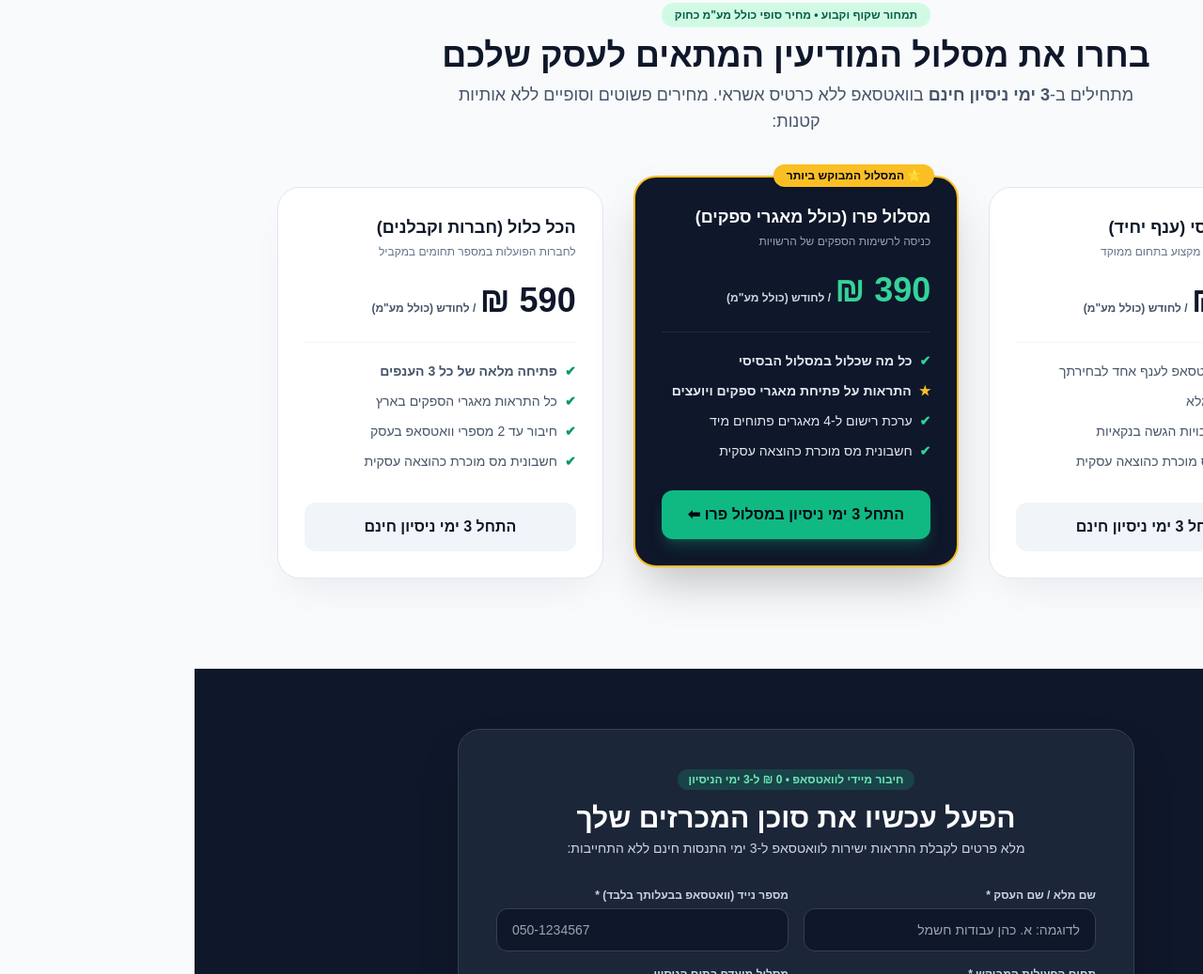
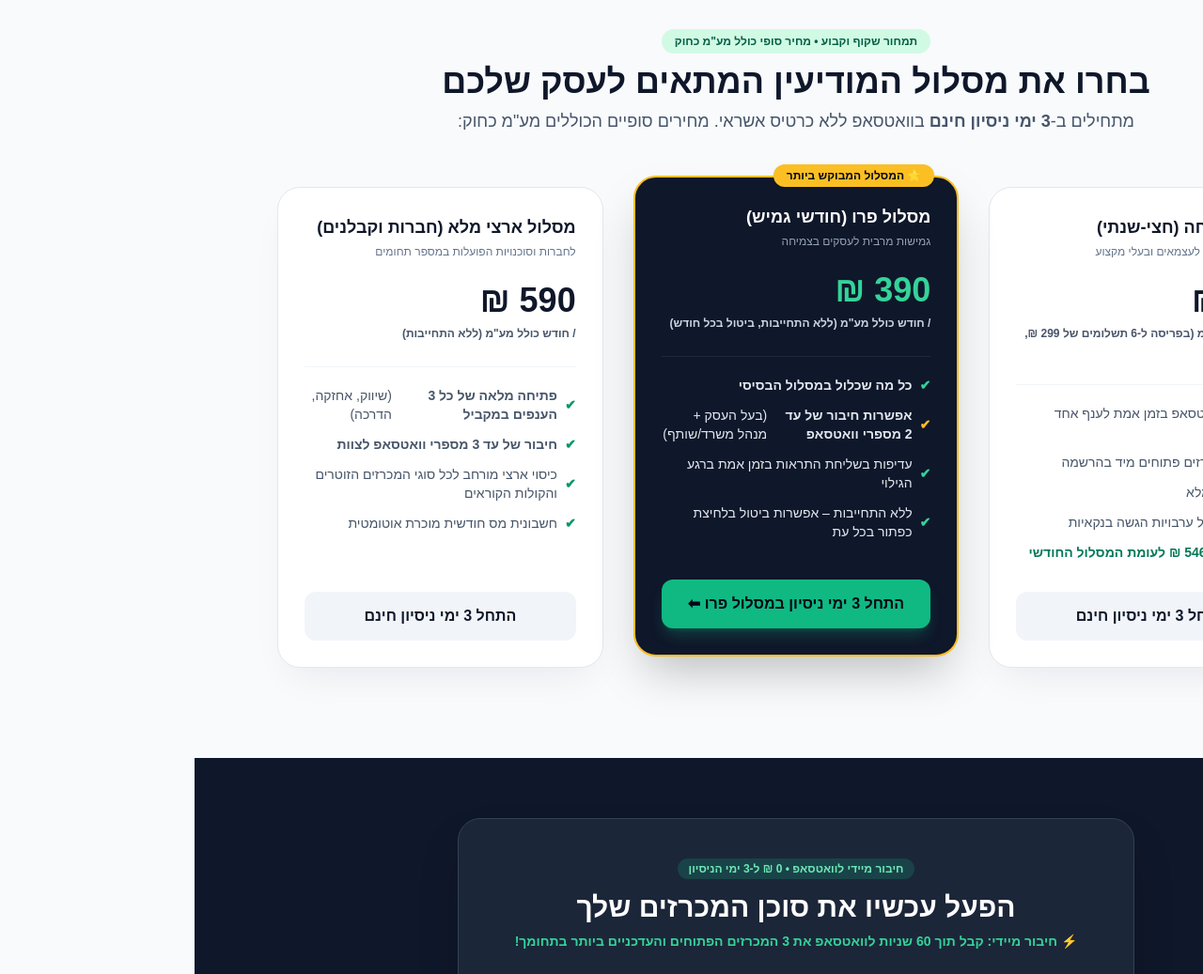
Before and after one commit to Wonderful121/tender-pro-site, a plain HTML site: page index.html in a window 1280 px wide. Shown: the part 1763-2800 px from the top of the page at 94% size. Drawn offline with nearby package versions, Linux system fonts and the light colour scheme.

Commit message:
Update index.html

```diff
--- a/index.html
+++ b/index.html
@@ -11,7 +11,7 @@
     <meta http-equiv="Content-Security-Policy" content="default-src 'self'; script-src 'self' 'unsafe-inline' https://cdn.tailwindcss.com; style-src 'self' 'unsafe-inline' https://fonts.googleapis.com; font-src 'self' https://fonts.gstatic.com; img-src 'self' data: https:; connect-src 'self' https://cdn.tailwindcss.com https://*.make.com https://*.us2.make.com https://hook.us2.make.com https://*.eu1.make.celonis.com https://*.eu2.make.celonis.com; frame-ancestors 'none'; base-uri 'self'; form-action 'self';">
 
     <title>מכרז פרו | מודיעין מכרזים ועבודות לעסקים ישירות לוואטסאפ</title>
-    <meta name="description" content="מערכת מודיעין מכרזים זוטרים, בקשות להצעות מחיר ומאגרי ספקים ללא ערבות הגשה בנקאית לעסקים, פרילנסרים וחברות בישראל – ישירות לוואטסאפ.">
+    <meta name="description" content="מערכת מודיעין מכרזים זוטרים, בקשות להצעות מחיר ועבודות ללא ערבות הגשה בנקאית לעסקים, פרילנסרים וחברות בישראל – ישירות לוואטסאפ.">
     <link rel="icon" type="image/jpeg" href="logo.jpg">
 
     <!-- Tailwind CSS -->
@@ -139,7 +139,7 @@
                     </h1>
 
                     <p class="text-slate-300 text-base sm:text-xl leading-relaxed font-normal max-w-2xl">
-                        במקום לנבור ב-250 אתרי עיריות ולקרוא חוברות PDF של 60 עמודים: חמ"ל הסריקה שלנו מאתר עבורך <strong class="text-white">רק מכרזים זוטרים, בקשות להצעות מחיר ומאגרי ספקים ללא ערבות הגשה בנקאית</strong>, ומתמצת אותם ל-5 שורות ברורות בנייד.
+                        במקום לנבור ב-250 אתרי עיריות ולקרוא חוברות PDF של 60 עמודים: חמ"ל הסריקה שלנו מאתר עבורך <strong class="text-white">רק מכרזים זוטרים, בקשות להצעות מחיר ועבודות ללא ערבות הגשה בנקאית</strong>, ומתמצת אותם ל-5 שורות ברורות בנייד.
                     </p>
 
                     <div class="grid grid-cols-1 sm:grid-cols-3 gap-3 pt-2">
@@ -163,7 +163,7 @@
                         </a>
                         <div class="text-xs text-slate-400 flex flex-col justify-center space-y-1 px-2">
                             <span>🔒 ללא צורך בכרטיס אשראי להרשמה</span>
-                            <span>⚡ חיבור מיידי + בונוס 4 מאגרי ספקים פתוחים</span>
+                            <span class="text-emerald-400 font-bold">⚡ חיבור מיידי: קבל תוך 60 שניות לוואטסאפ את 3 המכרזים הפתוחים והעדכניים ביותר בתחומך!</span>
                         </div>
                     </div>
                 </div>
@@ -276,7 +276,7 @@
             </div>
         </section>
 
-        <!-- Pricing Section (Flat Final Prices) -->
+        <!-- Pricing Section (Updated 3-Tier Model - All VAT Inclusive) -->
         <section id="pricing" class="py-16 lg:py-24 max-w-6xl mx-auto px-4 sm:px-6">
             <div class="text-center max-w-3xl mx-auto mb-14">
                 <span class="bg-emerald-100 text-emerald-800 font-bold text-xs px-3.5 py-1.5 rounded-full">תמחור שקוף וקבוע • מחיר סופי כולל מע"מ כחוק</span>
@@ -284,73 +284,74 @@
                     בחרו את מסלול המודיעין המתאים לעסק שלכם
                 </h2>
                 <p class="text-slate-600 mt-2 text-base sm:text-lg">
-                    מתחילים ב-<strong>3 ימי ניסיון חינם</strong> בוואטסאפ ללא כרטיס אשראי. מחירים פשוטים וסופיים ללא אותיות קטנות:
+                    מתחילים ב-<strong>3 ימי ניסיון חינם</strong> בוואטסאפ ללא כרטיס אשראי. מחירים סופיים הכוללים מע"מ כחוק:
                 </p>
             </div>
 
             <div class="grid md:grid-cols-3 gap-8 items-stretch">
-                <!-- Basic Plan -->
+                <!-- Plan 1: מסלול צמיחה (חצי-שנתי) -->
                 <div class="bg-white border border-slate-200 rounded-3xl p-7 flex flex-col justify-between card-shadow">
                     <div>
-                        <h3 class="text-lg font-bold text-slate-900">מסלול בסיסי (ענף יחיד)</h3>
-                        <p class="text-xs text-slate-500 mt-1">לפרילנסרים ובעלי מקצוע בתחום ממוקד</p>
+                        <h3 class="text-lg font-bold text-slate-900">מסלול צמיחה (חצי-שנתי)</h3>
+                        <p class="text-xs text-slate-500 mt-1">המסלול המשתלם לעצמאים ובעלי מקצוע</p>
                         <div class="my-6">
                             <span class="text-4xl font-black text-slate-900">299 ₪</span>
-                            <span class="text-xs text-slate-600 font-bold">/ לחודש (כולל מע"מ)</span>
+                            <span class="block text-xs text-slate-600 font-bold mt-1.5 leading-relaxed">/ חודש כולל מע"מ (בפריסה ל-6 תשלומים של 299 ₪, סה"כ 1,794 ₪)</span>
                         </div>
                         <ul class="space-y-3 text-sm text-slate-600 border-t border-slate-100 pt-5">
-                            <li class="flex items-center gap-2"><span class="text-emerald-600 font-bold" aria-hidden="true">✔</span> התראות וואטסאפ לענף אחד לבחירתך</li>
+                            <li class="flex items-center gap-2"><span class="text-emerald-600 font-bold" aria-hidden="true">✔</span> התראות וואטסאפ בזמן אמת לענף אחד לבחירתך</li>
+                            <li class="flex items-center gap-2"><span class="text-emerald-600 font-bold" aria-hidden="true">✔</span> קבלת 3 מכרזים פתוחים מיד בהרשמה</li>
                             <li class="flex items-center gap-2"><span class="text-emerald-600 font-bold" aria-hidden="true">✔</span> כיסוי ארצי מלא</li>
-                            <li class="flex items-center gap-2"><span class="text-emerald-600 font-bold" aria-hidden="true">✔</span> סינון של ערבויות הגשה בנקאיות</li>
-                            <li class="flex items-center gap-2"><span class="text-emerald-600 font-bold" aria-hidden="true">✔</span> חשבונית מס מוכרת כהוצאה עסקית</li>
+                            <li class="flex items-center gap-2"><span class="text-emerald-600 font-bold" aria-hidden="true">✔</span> סינון מלא של ערבויות הגשה בנקאיות</li>
+                            <li class="flex items-center gap-2 font-bold text-emerald-700"><span class="text-emerald-600" aria-hidden="true">✔</span> חיסכון של 546 ₪ לעומת המסלול החודשי</li>
                         </ul>
                     </div>
-                    <button type="button" onclick="selectPlan('בסיסי - 299 שח')" class="mt-8 w-full bg-slate-100 hover:bg-slate-200 text-slate-900 font-bold py-3.5 rounded-xl transition">
+                    <button type="button" onclick="selectPlan('צמיחה (חצי שנתי) - 299 שח כולל מעמ')" class="mt-8 w-full bg-slate-100 hover:bg-slate-200 text-slate-900 font-bold py-3.5 rounded-xl transition">
                         התחל 3 ימי ניסיון חינם
                     </button>
                 </div>
 
-                <!-- Pro Plan -->
+                <!-- Plan 2: מסלול פרו (חודשי גמיש) - ⭐ המבוקש ביותר -->
                 <div class="bg-slate-900 text-white border-2 border-amber-400 rounded-3xl p-7 flex flex-col justify-between shadow-2xl relative transform md:-translate-y-3">
                     <div class="absolute -top-3.5 right-6 bg-amber-400 text-slate-950 font-black text-xs px-3.5 py-1 rounded-full shadow">
                         ⭐ המסלול המבוקש ביותר
                     </div>
                     <div>
-                        <h3 class="text-lg font-bold text-white">מסלול פרו (כולל מאגרי ספקים)</h3>
-                        <p class="text-xs text-slate-400 mt-1">כניסה לרשימות הספקים של הרשויות</p>
+                        <h3 class="text-lg font-bold text-white">מסלול פרו (חודשי גמיש)</h3>
+                        <p class="text-xs text-slate-400 mt-1">גמישות מרבית לעסקים בצמיחה</p>
                         <div class="my-6">
                             <span class="text-4xl font-black text-emerald-400">390 ₪</span>
-                            <span class="text-xs text-slate-300 font-bold">/ לחודש (כולל מע"מ)</span>
+                            <span class="block text-xs text-slate-300 font-bold mt-1.5 leading-relaxed">/ חודש כולל מע"מ (ללא התחייבות, ביטול בכל חודש)</span>
                         </div>
                         <ul class="space-y-3 text-sm text-slate-200 border-t border-slate-800 pt-5">
                             <li class="flex items-center gap-2"><span class="text-emerald-400 font-bold" aria-hidden="true">✔</span> <strong>כל מה שכלול במסלול הבסיסי</strong></li>
-                            <li class="flex items-center gap-2"><span class="text-amber-400 font-bold" aria-hidden="true">★</span> <strong>התראות על פתיחת מאגרי ספקים ויועצים</strong></li>
-                            <li class="flex items-center gap-2"><span class="text-emerald-400 font-bold" aria-hidden="true">✔</span> ערכת רישום ל-4 מאגרים פתוחים מיד</li>
-                            <li class="flex items-center gap-2"><span class="text-emerald-400 font-bold" aria-hidden="true">✔</span> חשבונית מס מוכרת כהוצאה עסקית</li>
+                            <li class="flex items-center gap-2"><span class="text-amber-400 font-bold" aria-hidden="true">✔</span> <strong>אפשרות חיבור של עד 2 מספרי וואטסאפ</strong> (בעל העסק + מנהל משרד/שותף)</li>
+                            <li class="flex items-center gap-2"><span class="text-emerald-400 font-bold" aria-hidden="true">✔</span> עדיפות בשליחת התראות בזמן אמת ברגע הגילוי</li>
+                            <li class="flex items-center gap-2"><span class="text-emerald-400 font-bold" aria-hidden="true">✔</span> ללא התחייבות – אפשרות ביטול בלחיצת כפתור בכל עת</li>
                         </ul>
                     </div>
-                    <button type="button" onclick="selectPlan('פרו (כולל מאגרי ספקים) - 390 שח')" class="mt-8 w-full bg-emerald-500 hover:bg-emerald-400 text-slate-950 font-black py-3.5 rounded-xl shadow-lg shadow-emerald-500/25 transition">
+                    <button type="button" onclick="selectPlan('פרו (חודשי גמיש) - 390 שח כולל מעמ')" class="mt-8 w-full bg-emerald-500 hover:bg-emerald-400 text-slate-950 font-black py-3.5 rounded-xl shadow-lg shadow-emerald-500/25 transition">
                         התחל 3 ימי ניסיון במסלול פרו ⬅
                     </button>
                 </div>
 
-                <!-- All Inclusive Plan -->
+                <!-- Plan 3: מסלול ארצי מלא (חברות וקבלנים) -->
                 <div class="bg-white border border-slate-200 rounded-3xl p-7 flex flex-col justify-between card-shadow">
                     <div>
-                        <h3 class="text-lg font-bold text-slate-900">הכל כלול (חברות וקבלנים)</h3>
-                        <p class="text-xs text-slate-500 mt-1">לחברות הפועלות במספר תחומים במקביל</p>
+                        <h3 class="text-lg font-bold text-slate-900">מסלול ארצי מלא (חברות וקבלנים)</h3>
+                        <p class="text-xs text-slate-500 mt-1">לחברות וסוכנויות הפועלות במספר תחומים</p>
                         <div class="my-6">
                             <span class="text-4xl font-black text-slate-900">590 ₪</span>
-                            <span class="text-xs text-slate-600 font-bold">/ לחודש (כולל מע"מ)</span>
+                            <span class="block text-xs text-slate-600 font-bold mt-1.5 leading-relaxed">/ חודש כולל מע"מ (ללא התחייבות)</span>
                         </div>
                         <ul class="space-y-3 text-sm text-slate-600 border-t border-slate-100 pt-5">
-                            <li class="flex items-center gap-2"><span class="text-emerald-600 font-bold" aria-hidden="true">✔</span> <strong>פתיחה מלאה של כל 3 הענפים</strong></li>
-                            <li class="flex items-center gap-2"><span class="text-emerald-600 font-bold" aria-hidden="true">✔</span> כל התראות מאגרי הספקים בארץ</li>
-                            <li class="flex items-center gap-2"><span class="text-emerald-600 font-bold" aria-hidden="true">✔</span> חיבור עד 2 מספרי וואטסאפ בעסק</li>
-                            <li class="flex items-center gap-2"><span class="text-emerald-600 font-bold" aria-hidden="true">✔</span> חשבונית מס מוכרת כהוצאה עסקית</li>
+                            <li class="flex items-center gap-2"><span class="text-emerald-600 font-bold" aria-hidden="true">✔</span> <strong>פתיחה מלאה של כל 3 הענפים במקביל</strong> (שיווק, אחזקה, הדרכה)</li>
+                            <li class="flex items-center gap-2"><span class="text-emerald-600 font-bold" aria-hidden="true">✔</span> <strong>חיבור של עד 3 מספרי וואטסאפ לצוות</strong></li>
+                            <li class="flex items-center gap-2"><span class="text-emerald-600 font-bold" aria-hidden="true">✔</span> כיסוי ארצי מורחב לכל סוגי המכרזים הזוטרים והקולות הקוראים</li>
+                            <li class="flex items-center gap-2"><span class="text-emerald-600 font-bold" aria-hidden="true">✔</span> חשבונית מס חודשית מוכרת אוטומטית</li>
                         </ul>
                     </div>
-                    <button type="button" onclick="selectPlan('הכל כלול - 590 שח')" class="mt-8 w-full bg-slate-100 hover:bg-slate-200 text-slate-900 font-bold py-3.5 rounded-xl transition">
+                    <button type="button" onclick="selectPlan('הכל כלול - 590 שח כולל מעמ')" class="mt-8 w-full bg-slate-100 hover:bg-slate-200 text-slate-900 font-bold py-3.5 rounded-xl transition">
                         התחל 3 ימי ניסיון חינם
                     </button>
                 </div>
@@ -364,7 +365,9 @@
                     <div class="text-center mb-8">
                         <span class="bg-emerald-500/20 text-emerald-300 text-xs font-bold px-3 py-1 rounded-full">חיבור מיידי לוואטסאפ • 0 ₪ ל-3 ימי הניסיון</span>
                         <h2 class="text-2xl sm:text-3xl font-black mt-3">הפעל עכשיו את סוכן המכרזים שלך</h2>
-                        <p class="text-slate-300 text-sm mt-1">מלא פרטים לקבלת התראות ישירות לוואטסאפ ל-3 ימי התנסות חינם ללא התחייבות:</p>
+                        <p class="text-emerald-400 font-bold text-sm mt-2">
+                            ⚡ חיבור מיידי: קבל תוך 60 שניות לוואטסאפ את 3 המכרזים הפתוחים והעדכניים ביותר בתחומך!
+                        </p>
                     </div>
 
                     <form id="leadForm" onsubmit="submitLead(event)" class="space-y-4" autocomplete="on" novalidate>
@@ -398,9 +401,9 @@
                             <div>
                                 <label for="planSelect" class="block text-xs font-bold text-slate-300 mb-1.5">מסלול מועדף בתום הניסיון</label>
                                 <select id="planSelect" class="w-full bg-slate-900 border border-slate-700 focus:border-emerald-400 rounded-xl px-4 py-3 text-sm text-white outline-none transition">
-                                    <option value="פרו (כולל מאגרי ספקים) - 390 שח">⭐ מסלול פרו - 390 ₪ (כולל מע"מ)</option>
-                                    <option value="בסיסי - 299 שח">מסלול בסיסי - 299 ₪ (כולל מע"מ)</option>
-                                    <option value="הכל כלול - 590 שח">מסלול הכל כלול - 590 ₪ (כולל מע"מ)</option>
+                                    <option value="פרו (חודשי גמיש) - 390 שח כולל מעמ">⭐ מסלול פרו - 390 ₪ כולל מע"מ (חודשי גמיש)</option>
+                                    <option value="צמיחה (חצי שנתי) - 299 שח כולל מעמ">מסלול צמיחה - 299 ₪ כולל מע"מ (חצי-שנתי)</option>
+                                    <option value="הכל כלול - 590 שח כולל מעמ">מסלול ארצי מלא - 590 ₪ כולל מע"מ</option>
                                 </select>
                             </div>
                         </div>
@@ -428,7 +431,7 @@
                     <div id="successBox" class="hidden text-center py-6 space-y-3" role="status" aria-live="polite">
                         <div class="text-4xl" aria-hidden="true">🎉</div>
                         <h3 class="text-xl font-bold text-emerald-400">הפרטים נקלטו בהצלחה במערכת!</h3>
-                        <p class="text-sm text-slate-300">המספר שלך חובר לערוץ ההתראות המאובטח. הודעת פתיחה תגיע לוואטסאפ בדקות הקרובות.</p>
+                        <p class="text-sm text-slate-300">המספר שלך חובר לערוץ ההתראות בהצלחה! בדקות הקרובות תקבל הודעת וואטסאפ ראשונה עם 3 המכרזים הפתוחים והעדכניים ביותר שנקלטו במערכת בתחומך.</p>
                     </div>
                 </div>
             </div>
@@ -480,7 +483,7 @@
             </div>
 
             <p class="text-slate-500 max-w-3xl mx-auto leading-relaxed">
-                <strong>הבהרה משפטית והגבלת אחריות:</strong> אתר ושירות "מכרז פרו" מופעלים ע"י עוסק מורשה <strong>א.ב שיווק</strong> ומספקים שירותי מידע ומודיעין עסקי לעוסקים וחברות (B2B). השירות אינו גוף ממשלתי או עירוני ואינו מייצג רשות מפרסמת כלשהי. התקצירים מופקים באמצעות מערכות סריקה וניתוח טכנולוגיות ומוגשים ככלי עזר ראשוני בלבד שאינו מהווה ייעוץ משפטי, ייעוץ מכרזי או הבטחה לזכייה או להכנסה כלשהי. כל המחירים באתר הינם סופיים וכוללים מע"מ כדין. הנוסח המחייב הינו אך ורק מסמכי המכרז המקוריים המפורסמים באתר הרשות המזמינה, והאחריות המלאה לבדיקתם טרם הגשת הצעה חלה על המציע בלבד.
+                <strong>הבהרה משפטית והגבלת אחריות:</strong> אתר ושירות "מכרז פרו" מופעלים ע"י עוסק מורשה <strong>א.ב שיווק</strong> ומספקים שירותי מידע ומודיעין עסקי לעוסקים וחברות (B2B). השירות אינו גוף ממשלתי או עירוני ואינו מייצג רשות מפרסמת כלשהי. התקצירים מופקים באמצעות מערכות סריקה וניתוח טכנולוגיות ומוגשים ככלי עזר ראשוני בלבד שאינו מהווה ייעוץ משפטי, ייעוץ מכרזי או הבטחה לזכייה או להכנסה כלשהי. כל המחירים באתר הינם סופיים וכוללים מע"מ כחוק. הנוסח המחייב הינו אך ורק מסמכי המכרז המקוריים המפורסמים באתר הרשות המזמינה, והאחריות המלאה לבדיקתם טרם הגשת הצעה חלה על המציע בלבד.
             </p>
 
             <div class="text-[11px] text-slate-400 border-t border-slate-900 pt-4 flex flex-wrap justify-center gap-4">
@@ -602,9 +605,9 @@
                 <button type="button" onclick="closeModal('termsModal')" class="text-slate-400 hover:text-slate-700 text-xl font-bold px-2" aria-label="סגור חלון">✕</button>
             </div>
             <div class="overflow-y-auto space-y-3 text-xs leading-relaxed text-slate-600 pl-2">
-                <p><strong>1. מבוא וזהות המפעיל:</strong> אתר ושירות "מכרז פרו" (להלן: "השירות" או "האתר") מופעלים ומנוהלים על ידי עוסק מורשה <strong>א.ב שיווק</strong>, דוא"ל ליצירת קשר: <strong>mehrazproil@gmail.com</strong> (להלן: "המפעיל"). השימוש באתר וההרשמה לשירות מהווים הסכמה מלאה לתנאי תקנון זה.</p>
+                <p><strong>1. מבוא וזהות המפעיל:</strong> אתר ושירות "מכרז פרו" (להלן: "השירות" או "האתר") מופעלים ומנוהלים על ידי עוסק מורשה <strong>א.ב שיווק</strong>, דוא"ל ליצירת קשר: <strong>mehrazproil@gmail.com</strong> (להלן: "המפעיל"). השימוש באתר וההרשמה לשירות מהווים הסכמה מלאה לתנאי תקנון זה. כל המחירים הנקובים באתר הינם מחירים סופיים הכוללים מע"מ כחוק.</p>
                 <p><strong>2. שירות עסקי (B2B) ותמחור:</strong> השירות מיועד לעוסקים מורשים, עוסקים פטורים, תאגידים, חברות ובעלי מקצוע לצרכים עסקיים ומסחריים. כל המחירים המצוינים באתר הינם סופיים וכוללים מע"מ כחוק. לכל תשלום מונפקת חשבונית מס/קבלה כדין.</p>
-                <p><strong>3. מהות השירות ותקופת הניסיון:</strong> השירות מספק התראות ותקצירים אוטומטיים של מכרזים, בקשות להצעות מחיר, קולות קוראים ומאגרי ספקים פומביים באמצעות הודעות וואטסאפ. המשתמש זכאי ל-3 ימי ניסיון חינם ללא מסירת אמצעי תשלום מראש. בתום 3 ימי הניסיון, המשך קבלת השירות מותנה בהסדרת מנוי חודשי בתשלום לפי המסלול שנבחר.</p>
+                <p><strong>3. מהות השירות ותקופת הניסיון:</strong> השירות מספק התראות ותקצירים אוטומטיים של מכרזים, בקשות להצעות מחיר ועבודות פומביות באמצעות הודעות וואטסאפ. המשתמש זכאי ל-3 ימי ניסיון חינם ללא מסירת אמצעי תשלום מראש. בתום 3 ימי הניסיון, המשך קבלת השירות מותנה בהסדרת מנוי לפי המסלול שנבחר.</p>
                 <p><strong>4. הצהרת בעלות על מספר הטלפון:</strong> המשתמש מצהיר ומתחייב כי מספר הטלפון הנייד שהוזן בטופס ההרשמה שייך לו ונמצא בשימושו החוקי. חל איסור מוחלט להזין מספרי טלפון של צדדים שלישיים ללא הרשאתם, והמשתמש יישא במלוא האחריות המשפטית בגין כל רישום כוזב.</p>
                 <p><strong>5. היעדר ייצוג רשמי והגבלת אחריות מוחלטת:</strong> המפעיל אינו גוף ממשלתי, מוניציפלי או ציבורי ואינו פועל מטעם שום רשות מפרסמת. התקצירים הנשלחים מופקים באמצעות כלי סריקה ובינה מלאכותית (AI) המסכמים מסמכים פומביים, והם עלולים לכלול אי-דיוקים, שגיאות פענוח, השמטות של תנאי סף או ערבויות, או עיכובים. השירות מסופק כמות שהוא (AS-IS) ואינו מהווה ייעוץ משפטי, ייעוץ מכרזי או תחליף לבדיקה מקצועית. <strong>חלה חובה מוחלטת ובלעדית על המשתמש לקרוא ולבדוק את מסמכי המכרז המקוריים והמלאים באתר הרשות המפרסמת טרם הגשת הצעה או הסתמכות כלשהי.</strong> המפעיל לא יישא בכל אחריות לנזק ישיר או עקיף, אובדן הכנסה, אובדן זכייה, פסילת הצעה או הוצאות שהוציא המשתמש.</p>
                 <p><strong>6. זמינות השירות וצדדים שלישיים:</strong> אספקת ההתראות תלויה בשירותי צד שלישי (לרבות רשת האינטרנט, שרתי הרשויות המקומיות ואפליקציית WhatsApp). המפעיל אינו מתחייב לכמות מינימלית של מכרזים ביום או לזמינות רציפה ללא תקלות.</p>
@@ -876,7 +879,7 @@
                 plan: sanitizeInput(document.getElementById('planSelect').value),
                 status: 'ניסיון 3 ימים',
                 termsAccepted: true,
-                consentVersion: 'Terms_v2.5_IL_B2B_IncVAT',
+                consentVersion: 'Terms_v2.6_IL_B2B_IncVAT_PackageUpdate',
                 consentTimestamp: nowIso,
                 signupDate: nowIso.split('T')[0]
             };
```
